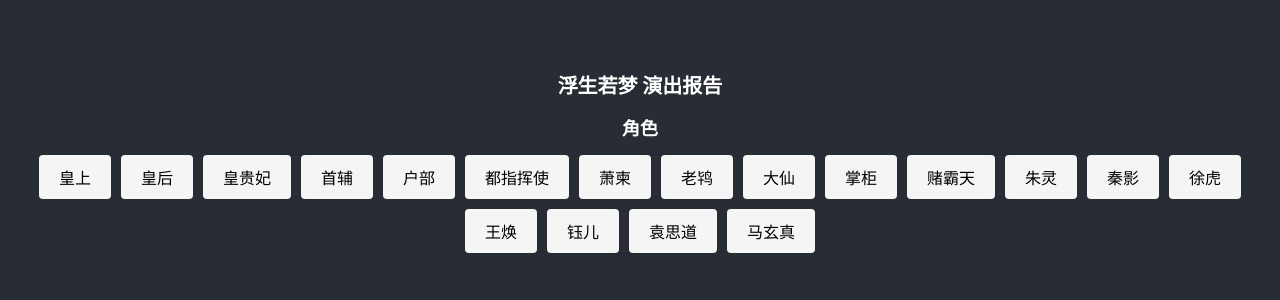
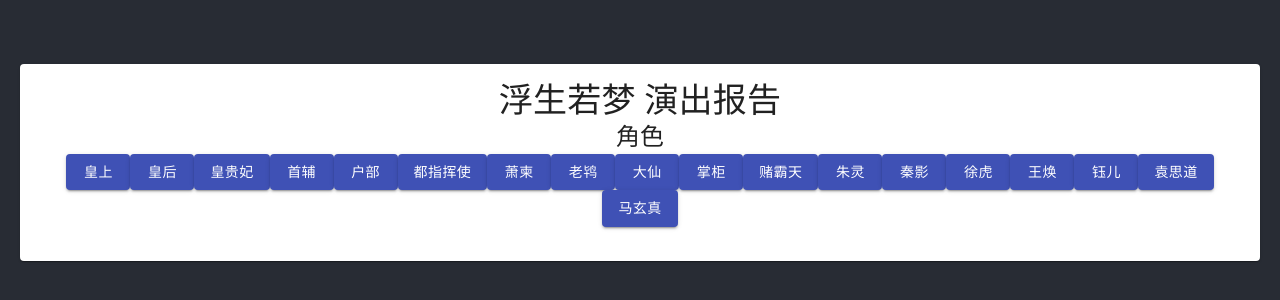
Before and after one commit to TiaZHOU/fsrm_ui, a React (Create React App) app: page / in a window 1280 px wide. Shown: the part 238-538 px from the top of the page. Built offline with nearby package versions, Linux system fonts and the light colour scheme.

Commit message:
Martiral UI update

```diff
--- a/package.json
+++ b/package.json
@@ -4,6 +4,7 @@
   "version": "0.1.0",
   "private": true,
   "dependencies": {
+    "@material-ui/core": "^4.12.4",
     "@testing-library/jest-dom": "^5.16.5",
     "@testing-library/react": "^13.4.0",
     "@testing-library/user-event": "^13.5.0",
--- a/src/components/ActorCastList.js
+++ b/src/components/ActorCastList.js
@@ -1,18 +1,20 @@
 import React from "react";
+import { Card, CardContent, Typography } from "@material-ui/core";
+import { useAction } from "../hook/useAction";
 import "./ActorDetails.css";
-import { useAction } from "../hook/useAction";
 
 const ActorCastList = ({ actor, data }) => {
   const details = useAction(data, actor);
+
   const renderCastList = () => {
     return (
-      <>
-        <h1>{actor}</h1>
-        <h2>一共演了：{Object.entries(details.roleCounts).length} 个角色。</h2>
-        <h2>角色统计:</h2>
-        <h6>
-          -灵殒（徐虎，袁思道）与浮生若梦分开统计，商海角色和浮生若梦一起统计-
-        </h6>
+      <Card className="actor-details-container">
+        <CardContent>
+          <Typography variant="h4">{actor}</Typography>
+          <Typography variant="h6">
+            一共演了：{Object.entries(details.roleCounts).length} 个角色。
+          </Typography>
+          <Typography variant="h6">灵殒与浮生若梦分开统计</Typography>
           <ul>
             {Object.entries(details.roleCounts).map(([role, count]) => (
               <li key={role}>
@@ -20,12 +22,17 @@ const ActorCastList = ({ actor, data }) => {
               </li>
             ))}
           </ul>
-        {details.servingCount > 0 && <li>前台: {details.servingCount} 场</li>}
-      </>
+          {details.servingCount > 0 && (
+            <Typography variant="h6">
+              前台: {details.servingCount} 场
+            </Typography>
+          )}
+        </CardContent>
+      </Card>
     );
   };
 
-  return <div className="actor-details-container">{renderCastList()}</div>;
+  return renderCastList();
 };
 
 export default ActorCastList;
--- a/src/components/ActorPresenceChart.js
+++ b/src/components/ActorPresenceChart.js
@@ -8,20 +8,20 @@ import {
   Legend,
   ResponsiveContainer,
 } from "recharts";
+import { Card, CardContent } from "@material-ui/core";
 import "./ActorPresenceChart.css";
 import { useAction } from "../hook/useAction";
 
 const ActorPresenceChart = ({ data, actor }) => {
   const presenceMap = useAction(data, actor).presenceMap;
-
   const chartData = Array.from(presenceMap.entries()).map(([month, count]) => ({
     month: month,
     count: count,
   }));
 
   return (
-    <div className="chart-container">
-      <h1>{actor}</h1>
+    <Card className="chart-container">
+      <CardContent>
         <ResponsiveContainer width="100%" height={300}>
           <BarChart data={chartData} layout="vertical">
             <CartesianGrid strokeDasharray="3 3" />
@@ -35,7 +35,8 @@ const ActorPresenceChart = ({ data, actor }) => {
             />
           </BarChart>
         </ResponsiveContainer>
-    </div>
+      </CardContent>
+    </Card>
   );
 };
 
--- a/src/components/ActorWorkedWith.js
+++ b/src/components/ActorWorkedWith.js
@@ -1,17 +1,24 @@
-import React from "react";
+import React, { useState } from "react";
 import "./ActorDetails.css";
 import { useAction } from "../hook/useAction";
 
 const ActorWorkedWith = ({ actor, data }) => {
   const details = useAction(data, actor);
+  const [expanded, setExpanded] = useState(false);
+
+  const handleToggleExpand = () => {
+    setExpanded(!expanded);
+  };
 
   const renderWorkedWith = () => {
     return (
-      <>
+      <div className="actor-details-container">
         <h2>与你合作最多的演员:</h2>
         <h2>{details.mostWorkedWith}</h2>
+        <h2>很遗憾，有很多人还没有合作过:</h2>
 
-        <h2>很遗憾，有很多人还没有合作过:</h2>
+        {expanded && (
+          <div className="expanded-section">
             <ul>
               {details.neverWorkedWith.map((actor, index) => (
                 <React.Fragment key={actor}>
@@ -20,11 +27,16 @@ const ActorWorkedWith = ({ actor, data }) => {
                 </React.Fragment>
               ))}
             </ul>
-      </>
+          </div>
+        )}
+        <button className="expand-button" onClick={handleToggleExpand}>
+          {expanded ? "收起" : "展开"}
+        </button>
+      </div>
     );
   };
 
-  return <div className="actor-details-container">{renderWorkedWith()}</div>;
+  return renderWorkedWith();
 };
 
 export default ActorWorkedWith;
--- a/src/components/RoleFilter.js
+++ b/src/components/RoleFilter.js
@@ -1,5 +1,6 @@
 import React, { useState, useEffect } from "react";
 import { CSSTransition, TransitionGroup } from "react-transition-group";
+import { Button, Card, CardContent, Typography } from "@material-ui/core";
 import data from "../data/data.json";
 import ActorDetails from "./ActorDetails";
 import "./RoleFilter.css";
@@ -101,13 +102,23 @@ const RoleFilter = () => {
       <div>
         {renderStepComponent()}
 
-        {step > 1 && <button onClick={handlePreviousStep}>Previous</button>}
+        {step > 1 && (
+          <Button variant="contained" onClick={handlePreviousStep}>
+            Previous
+          </Button>
+        )}
 
         {step > 2 && step < 6 && (
-          <button onClick={handleNextStep}>Next Step</button>
+          <Button variant="contained" onClick={handleNextStep}>
+            Next Step
+          </Button>
         )}
 
-        {step >= 3 && <button onClick={handleReset}>Reset</button>}
+        {step >= 3 && (
+          <Button variant="contained" onClick={handleReset}>
+            Reset
+          </Button>
+        )}
       </div>
     );
   };
@@ -116,18 +127,20 @@ const RoleFilter = () => {
     return (
       <>
         <div className="header">
-          <h1>浮生若梦 演出报告</h1>
-          <h2>角色</h2>
+          <Typography variant="h4">浮生若梦 演出报告</Typography>
+          <Typography variant="h5">角色</Typography>
         </div>
         <div className="role-buttons-container">
           {roles.map((role) => (
-            <button
+            <Button
               key={role}
               onClick={() => handleRoleClick(role)}
               className={`role-button ${selectedRole === role ? "active" : ""}`}
+              variant="contained"
+              color="primary"
             >
               {role}
-            </button>
+            </Button>
           ))}
         </div>
       </>
@@ -137,20 +150,22 @@ const RoleFilter = () => {
   const renderActorButtons = () => {
     return (
       <>
-        <h3 className="actor-list-heading">
+        <Typography variant="h5" className="actor-list-heading">
           {selectedRole} 演员列表（按上场顺序）:
-        </h3>
+        </Typography>
         <div className="actor-buttons-container">
           {filteredActors.map((actor) => (
-            <button
+            <Button
               key={actor}
               onClick={() => handleActorClick(actor)}
               className={`actor-button ${
                 selectedActor === actor ? "active" : ""
               }`}
+              variant="contained"
+              color="primary"
             >
               {actor}
-            </button>
+            </Button>
           ))}
         </div>
       </>
@@ -161,7 +176,9 @@ const RoleFilter = () => {
     <div className="role-filter-container">
       <TransitionGroup className="card-container">
         <CSSTransition key={step} classNames="card" timeout={300}>
-          <div className="card">{renderSteppers()}</div>
+          <Card className="card">
+            <CardContent>{renderSteppers()}</CardContent>
+          </Card>
         </CSSTransition>
       </TransitionGroup>
     </div>
--- a/src/hook/useAction.js
+++ b/src/hook/useAction.js
@@ -60,7 +60,7 @@ export const useAction = (data, actor) => {
       .map(([name, count]) => `${name} (${count} 场)`);
 
     //get first 5 elements of mostWorkedWithList
-    mostWorkedWith = mostWorkedWithList.slice(2, 5).join("");
+    mostWorkedWith = mostWorkedWithList.slice(2, 5).join(" ");
 
     const getActorMonthlyPresence = () => {
       const presenceMap = new Map();
```
Also changed, not shown: 1 other file (tests, documents, lock files or other folders). Lines whose indentation alone changed are shown as unchanged.
